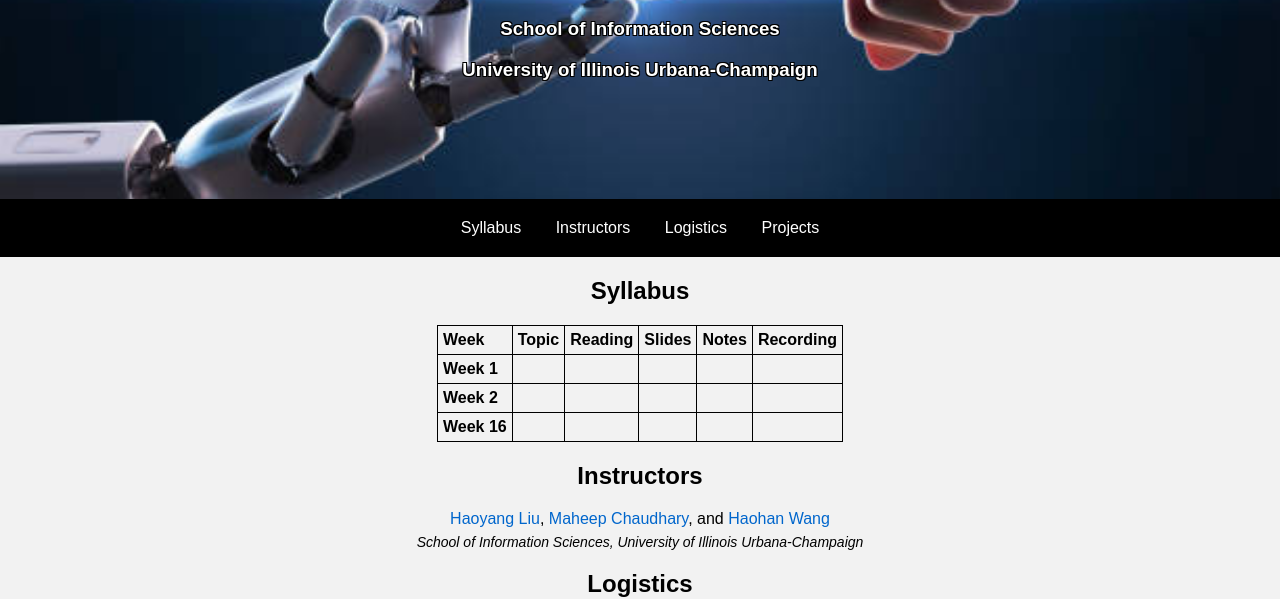
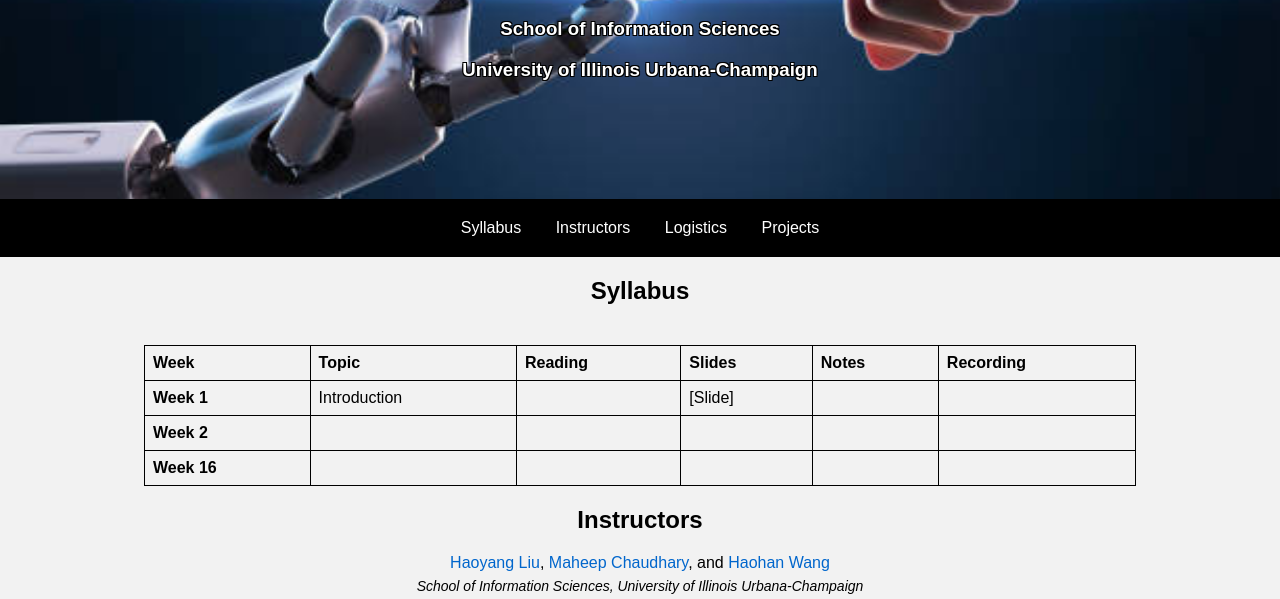
Before and after one commit to TrustworthyArtificialIntelligence/TrustworthyArtificialIntelligence.github.io, a plain HTML site: page class/trustML2024.html in a window 1280 px wide. Shown: the part 201-800 px from the top of the page. Drawn offline with Linux system fonts and the light colour scheme.

Commit message:
Update trustML2024.html

```diff
--- a/class/trustML2024.html
+++ b/class/trustML2024.html
@@ -138,15 +138,25 @@
             1px 1px 0 #000;
         }
 
-        table, th, td {
+        table {
+            border-collapse: collapse;
+            margin-top: 20px; /* Optional: to give some space from the top */
+            width: 80%; /* Fixed width for the table */
+        }
+
+        th, td {
             border: 1px solid black;
-            border-collapse: collapse;
-        }
-        th, td {
-            padding: 5px;
+            padding: 8px;
             text-align: left;
         }
 
+        th.topic, td.topic {
+            width: 20%; /* Fixed width for the Topic column */
+        }
+
+        th.reading, td.reading {
+            width: 20%; /* Fixed width for the Reading column */
+        }
 
 
         @media (max-width: 768px) {
@@ -192,9 +202,9 @@
     <!-- Rows for each week -->
     <tr>
         <th>Week 1</th> <!-- Week 1 Header -->
-        <td></td> <!-- Data cells for Week 1 -->
+        <td>Introduction</td> <!-- Data cells for Week 1 -->
         <td></td>
-        <td></td>
+        <td>[Slide]</td>
         <td></td>
         <td></td>
     </tr>
```
